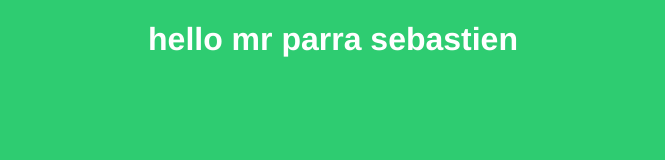
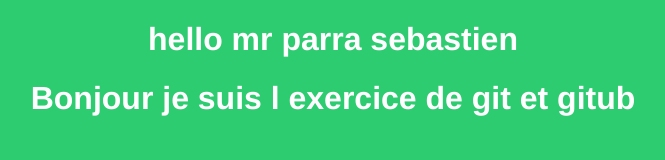
Before and after one commit to sebparra/exercice, a plain HTML site: page index.html in a window 1280 px wide. Shown: the whole page, without its empty margins (307-972 px from the left). Drawn offline with Linux system fonts and the light colour scheme.

Commit message:
rajout du texte bonjour je suis l exercie git et github

```diff
--- a/index.html
+++ b/index.html
@@ -21,5 +21,6 @@
 </style>
  <body>
   <h1> hello mr parra sebastien </h1>
-</body>
+  <h1> Bonjour je suis l exercice de git et gitub </h1>
+ </body>
  </html>
```
